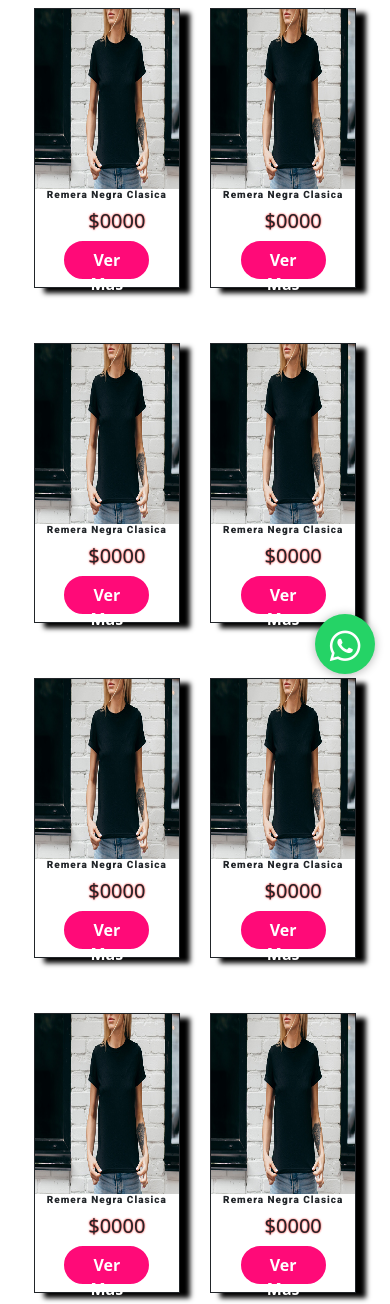
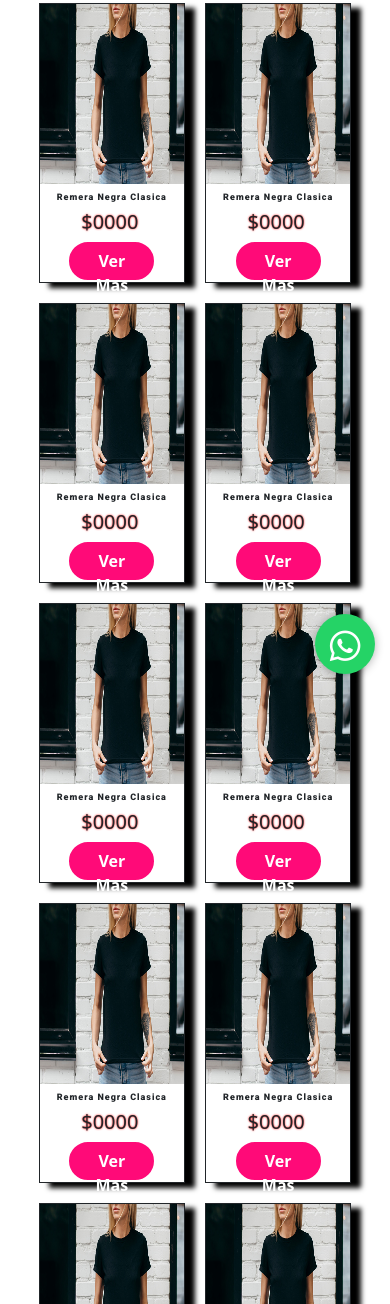
Before and after one commit to MauroDuarte15/Duarte, a website: page Paginas/remeras.html in a window 390 px wide. Shown: the part 155-1459 px from the top of the page. Drawn offline with nearby package versions, Linux system fonts and the light colour scheme.

Commit message:
ArregloCatalogos

```diff
--- a/Assets/scss/Imagenes.scss
+++ b/Assets/scss/Imagenes.scss
@@ -55,8 +55,8 @@
     box-shadow: 10px 5px 5px black;
     margin: 15px 15px 40px 15px;
     padding: 0;
-    height: 305px;
-    width: 35%;
+    height: 320px;
+    width: 40%;
 }
 .RopaDeTemporadaFotos {
     width: 100%;
--- a/Assets/scss/styles.scss
+++ b/Assets/scss/styles.scss
@@ -69,6 +69,8 @@ body {
     padding-left: 10px;
     font-size: 20px;
     text-shadow: 0 0 2px red;
+    position: relative;
+    right: 6px;
 }
 
 .carrousel {
@@ -220,6 +222,7 @@ body {
 .CopyDivResponsive{
     display: none;
 }
+
 
 @media (max-width:991px) {
     .NavBar {
@@ -545,6 +548,7 @@ body {
     .ImgRemeras {
         height: 280px;
         width: 40%;
+        margin: 10px;
     }
     .RopaDeTemporadaFotos {
         height: 150px;
@@ -578,6 +582,11 @@ body {
         left: 100px;
     }
 }
+@media (max-width:480px) {
+    .Producto {
+        font-size: 9px;
+    }
+}
 
 @keyframes Movi {
     0% {
--- a/Paginas/remeras.html
+++ b/Paginas/remeras.html
@@ -111,8 +111,6 @@
                     </li>
                     <li class="MenuItem"> <a class="LinkMenu" href="./sobremi.html">NOSOTROS</a>
                     </li>
-                    <li class="MenuItem"><i class="fa-solid fa-magnifying-glass"></i>
-                    </li>
                 </ul>
             </div>
         </div>
@@ -195,7 +193,7 @@
                                 alt="RopaDeTemporadaFotos">
                         </div>
                         <div class="catalogo d-flex flex-column">
-                            <div class="d-flex justify-content-center">
+                            <div class="d-flex justify-content-center mt-2">
                                 <h3 class="Producto">Remera Negra Clasica</h2>
                             </div>
                             <div class="Precio d-flex justify-content-center">
@@ -212,7 +210,7 @@
                                 alt="RopaDeTemporadaFotos">
                         </div>
                         <div class="catalogo d-flex flex-column">
-                            <div class="d-flex justify-content-center">
+                            <div class="d-flex justify-content-center mt-2">
                                 <h3 class="Producto">Remera Negra Clasica</h2>
                             </div>
                             <div class="Precio d-flex justify-content-center">
@@ -229,7 +227,7 @@
                                 alt="RopaDeTemporadaFotos">
                         </div>
                         <div class="catalogo d-flex flex-column">
-                            <div class="d-flex justify-content-center">
+                            <div class="d-flex justify-content-center mt-2">
                                 <h3 class="Producto">Remera Negra Clasica</h2>
                             </div>
                             <div class="Precio d-flex justify-content-center">
@@ -246,7 +244,7 @@
                                 alt="RopaDeTemporadaFotos">
                         </div>
                         <div class="catalogo d-flex flex-column">
-                            <div class="d-flex justify-content-center">
+                            <div class="d-flex justify-content-center mt-2">
                                 <h3 class="Producto">Remera Negra Clasica</h2>
                             </div>
                             <div class="Precio d-flex justify-content-center">
@@ -263,7 +261,7 @@
                                 alt="RopaDeTemporadaFotos">
                         </div>
                         <div class="catalogo d-flex flex-column">
-                            <div class="d-flex justify-content-center">
+                            <div class="d-flex justify-content-center mt-2">
                                 <h3 class="Producto">Remera Negra Clasica</h2>
                             </div>
                             <div class="Precio d-flex justify-content-center">
@@ -280,7 +278,7 @@
                                 alt="RopaDeTemporadaFotos">
                         </div>
                         <div class="catalogo d-flex flex-column">
-                            <div class="d-flex justify-content-center">
+                            <div class="d-flex justify-content-center mt-2">
                                 <h3 class="Producto">Remera Negra Clasica</h2>
                             </div>
                             <div class="Precio d-flex justify-content-center">
@@ -297,7 +295,7 @@
                                 alt="RopaDeTemporadaFotos">
                         </div>
                         <div class="catalogo d-flex flex-column">
-                            <div class="d-flex justify-content-center">
+                            <div class="d-flex justify-content-center mt-2">
                                 <h3 class="Producto">Remera Negra Clasica</h2>
                             </div>
                             <div class="Precio d-flex justify-content-center">
@@ -314,7 +312,7 @@
                                 alt="RopaDeTemporadaFotos">
                         </div>
                         <div class="catalogo d-flex flex-column">
-                            <div class="d-flex justify-content-center">
+                            <div class="d-flex justify-content-center mt-2">
                                 <h3 class="Producto">Remera Negra Clasica</h2>
                             </div>
                             <div class="Precio d-flex justify-content-center">
@@ -331,7 +329,7 @@
                                 alt="RopaDeTemporadaFotos">
                         </div>
                         <div class="catalogo d-flex flex-column">
-                            <div class="d-flex justify-content-center">
+                            <div class="d-flex justify-content-center mt-2">
                                 <h3 class="Producto">Remera Negra Clasica</h2>
                             </div>
                             <div class="Precio d-flex justify-content-center">
@@ -348,7 +346,7 @@
                                 alt="RopaDeTemporadaFotos">
                         </div>
                         <div class="catalogo d-flex flex-column">
-                            <div class="d-flex justify-content-center">
+                            <div class="d-flex justify-content-center mt-2">
                                 <h3 class="Producto">Remera Negra Clasica</h2>
                             </div>
                             <div class="Precio d-flex justify-content-center">
```
Also changed, not shown: Paginas/contacto.html (+0 -2 lines), Paginas/destacados.html (+10 -12 lines), Paginas/sobremi.html (+0 -2 lines), index.html (+12 -12 lines), Assets/Css/Imagenes.css, Assets/Css/styles.css, 1 other file.
